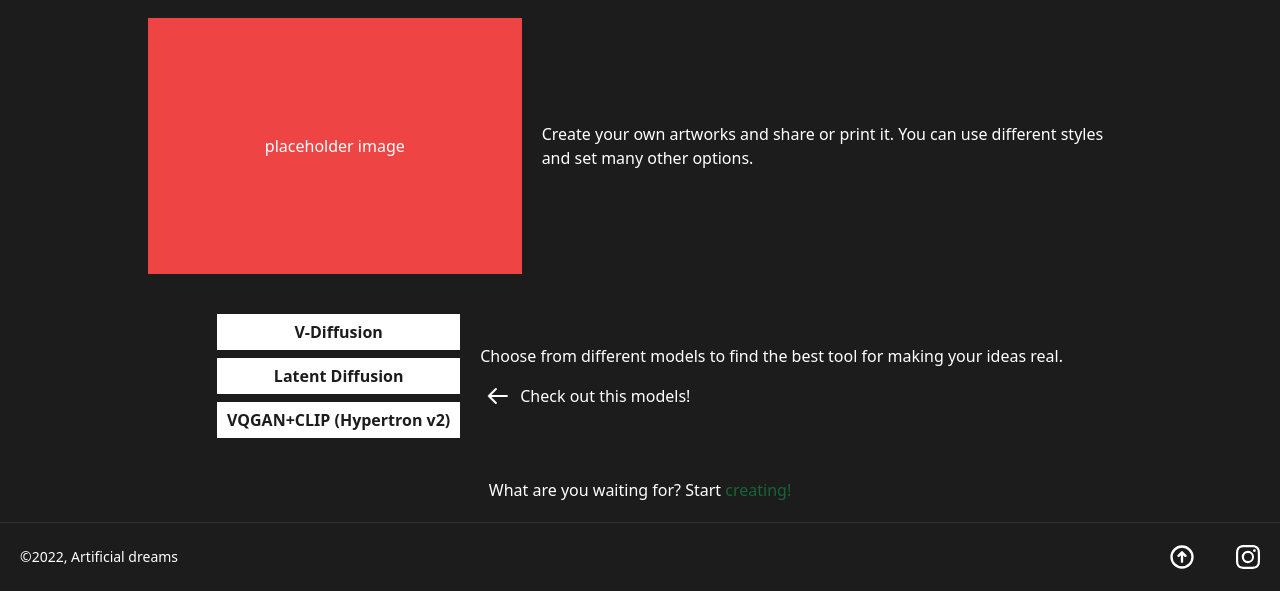
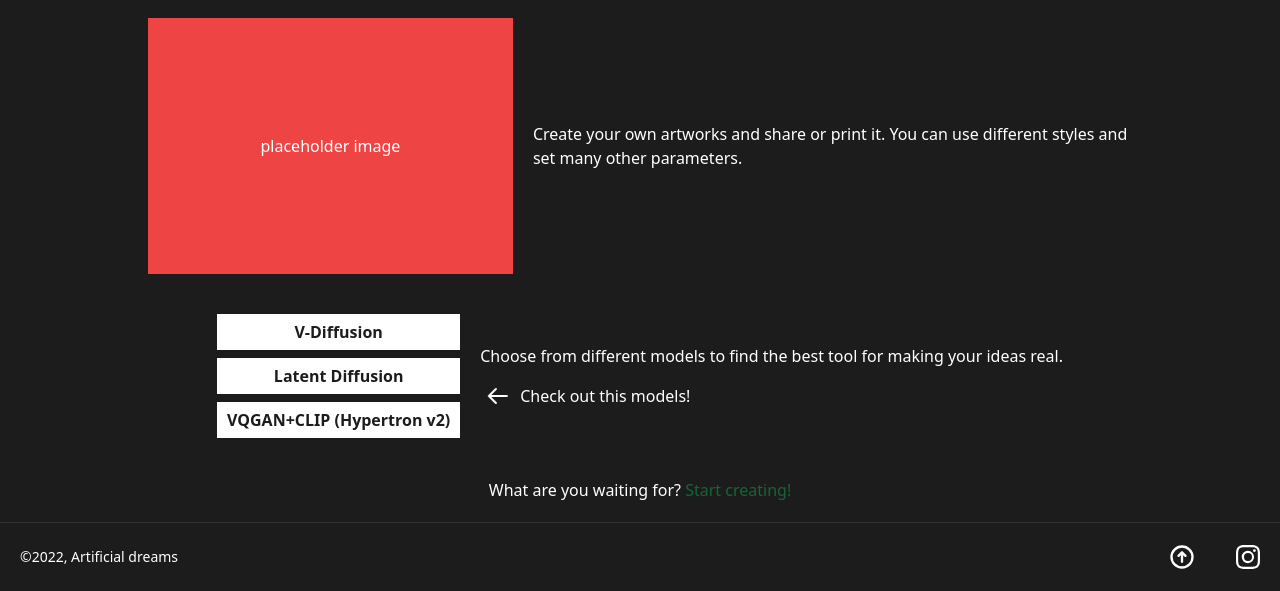
Before and after one commit to Kiwinicki/artificial-dreams, a Gatsby site: page / in a window 1280 px wide. Shown: the part 687-1278 px from the top of the page. Built offline with nearby package versions, Linux system fonts and the light colour scheme; Gatsby itself is replaced by a stand-in of ours; some packages are replaced by stand-ins of ours.

Commit message:
translated home page

```diff
--- a/src/components/Header/LanguageMenu.js
+++ b/src/components/Header/LanguageMenu.js
@@ -1,11 +1,11 @@
 import React from 'react';
 import { Link } from 'gatsby';
+import { Location } from '@reach/router';
+import { removeLangFromPath } from '../../utils/removeLangFromPath';
 import { languages, defaultLanguage } from '../../i18n/i18n';
 import { useToggle } from '../../hooks/useToggle';
 import { Button } from '../UI/Button';
 import { TranslatedLink } from '../UI/TranslatedLink';
-import { removeLangFromPath } from '../../utils/removeLangFromPath';
-import { Location } from '@reach/router';
 
 export const LanguageMenu = () => {
 	const [isMenuOpen, toggleMenu] = useToggle();
--- /dev/null
+++ b/src/i18n/translations/index.json
@@ -0,0 +1,16 @@
+{
+	"en": {
+		"create-and-share": "Create your own artworks and share or print it. You can use different styles and set many other parameters.",
+		"choose-model": "Choose from different models to find the best tool for making your ideas real.",
+		"check-out": "Check out this models!",
+		"start-creating": "What are you waiting for?",
+		"start-creating-link": "Start creating!"
+	},
+	"pl": {
+		"create-and-share": "Twórz własne dzieła sztuki i udostępniaj je lub drukuj. Możesz używać różnych stylów i ustawić wiele innych parametrów.",
+		"choose-model": "Wybierz spośród różnych modeli, aby znaleźć najlepsze narzędzie do realizacji swoich pomysłów.",
+		"check-out": "Sprawdź te modele!",
+		"start-creating": "Na co czekasz?",
+		"start-creating-link": "Zacznij tworzyć!"
+	}
+}
--- a/src/pages/index.js
+++ b/src/pages/index.js
@@ -8,6 +8,7 @@ import { HeroSection } from '../components/HeroSection/HeroSection';
 
 import { FormattedMessage } from 'react-intl';
 import { TranslatedLink } from '../components/UI/TranslatedLink';
+import pageMessages from '../i18n/translations/index.json';
 
 const IndexPage = ({ pageContext: { language, messages } }) => {
 	const {
@@ -24,16 +25,22 @@ const IndexPage = ({ pageContext: { language, messages } }) => {
 		}
 	`);
 
+	const allMessages = { ...messages, ...pageMessages[language] };
+
 	return (
-		<Layout language={language} messages={messages}>
+		<Layout language={language} messages={allMessages}>
 			<HeroSection />
 			<section className="p-5 flex justify-center gap-5 items-center max-w-screen-lg m-auto">
-				{/* <img src={``} alt="" /> TODO: screenshot from working application */}
+				{/* <img src={``} alt="" /> TODO: screenshot from working page */}
 				<div className="w-1/2 h-64 bg-red-500 flex justify-center items-center">
 					placeholder image
 				</div>
-				Create your own artworks and share or print it. You can use different
-				styles and set many other options.
+				<p>
+					<FormattedMessage
+						id="create-and-share"
+						defaultMessage="Create your own artworks and share or print it. You can use different styles and set many other parameters."
+					/>
+				</p>
 			</section>
 			<section className="p-5 flex justify-center gap-5 items-center max-w-screen-lg m-auto">
 				<div className="flex flex-col gap-2">
@@ -45,20 +52,32 @@ const IndexPage = ({ pageContext: { language, messages } }) => {
 				</div>
 				<div className="flex flex-col gap-4">
 					<p>
-						Choose from different models to find the best tool for making your
-						ideas real.
+						<FormattedMessage
+							id="choose-model"
+							defaultMessage="Choose from different models to find the best tool for making your
+						ideas real."
+						/>
 					</p>
 					<p className="flex gap-2">
 						<ArrowLeft />
-						Check out this models!
+						<FormattedMessage
+							id="check-out"
+							defaultMessage="Check out this models!"
+						/>
 					</p>
 				</div>
 			</section>
 			<section>
 				<p className="p-5 text-center">
-					What are you waiting for? Start{' '}
+					<FormattedMessage
+						id="start-creating"
+						defaultMessage="What are you waiting for?"
+					/>{' '}
 					<StyledLink internal to="/create">
-						creating!
+						<FormattedMessage
+							id="start-creating-link"
+							defaultMessage="Start creating!"
+						/>
 					</StyledLink>
 				</p>
 			</section>
```
